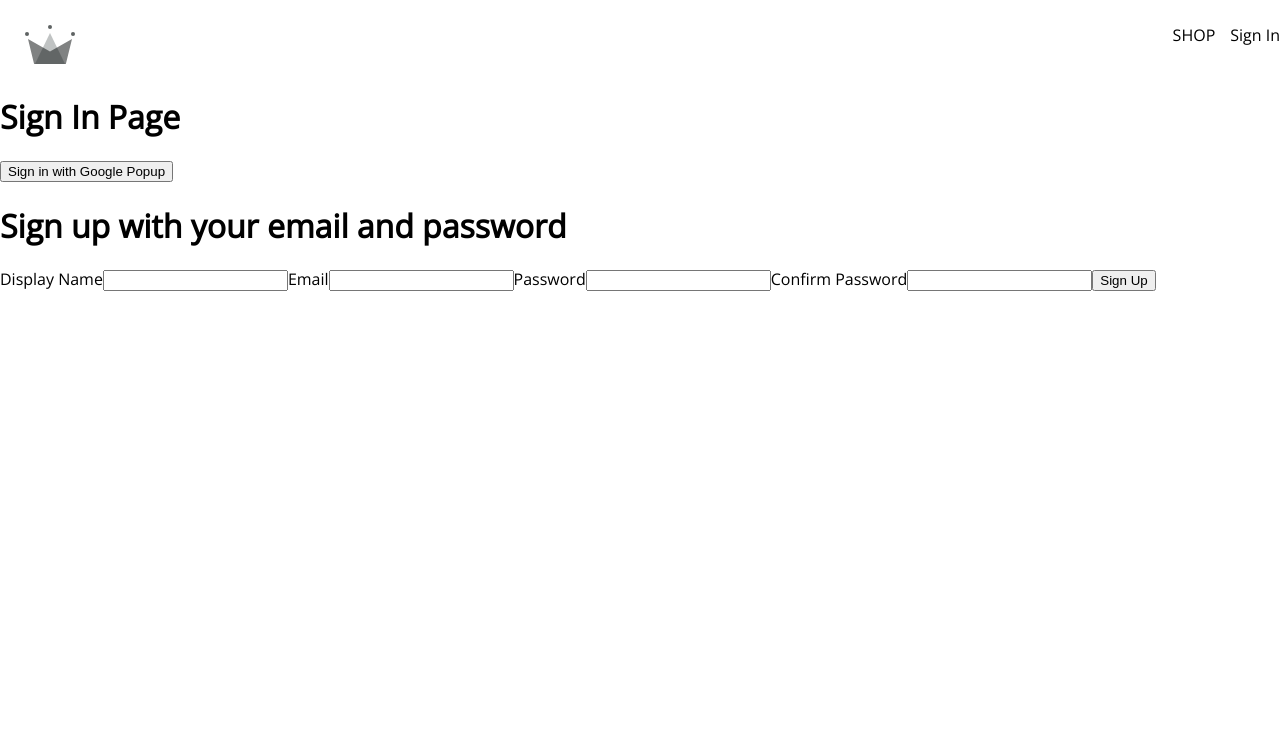
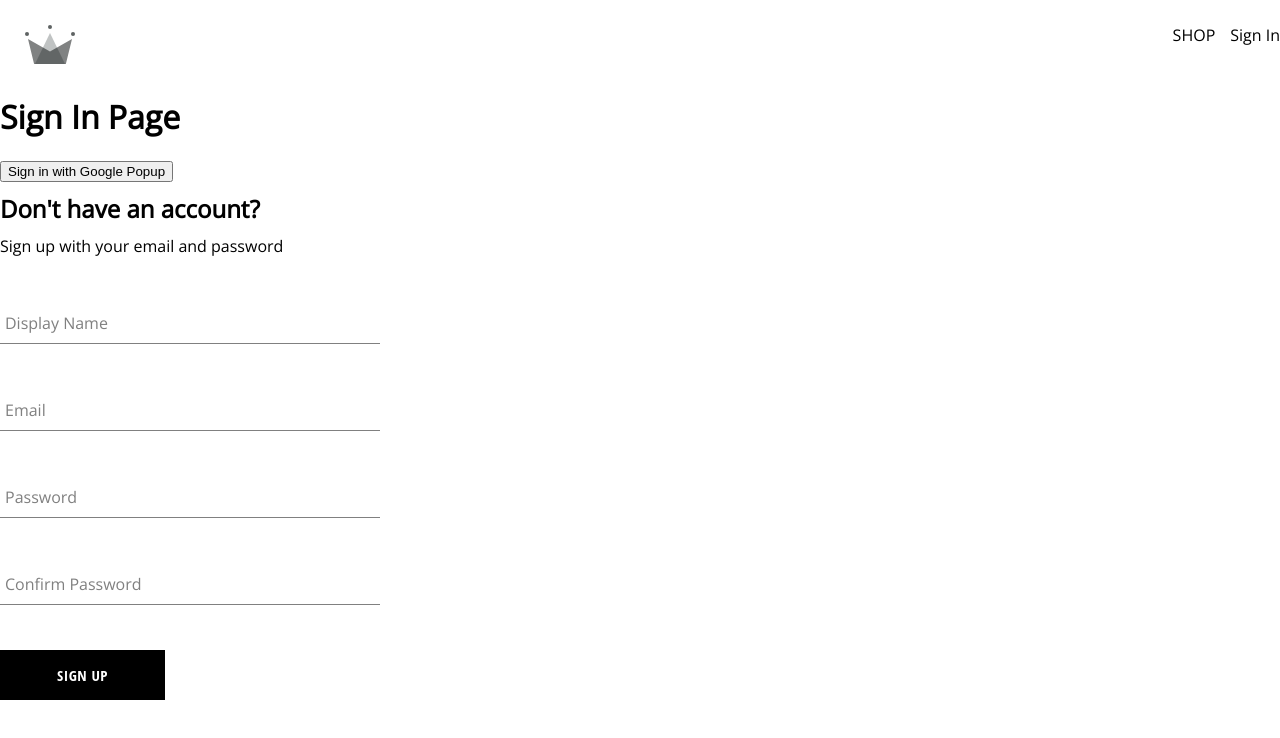
Before and after one commit to amatthewkelly/crwn-clothing, a React (Create React App) app: page /sign-in in a window 1280 px wide. Shown: the top 738 px of the page. Built offline with nearby package versions, Linux system fonts and the light colour scheme; a web font is replaced by a local one.

Commit message:
create sign up, form input, and button components'

```diff
--- /dev/null
+++ b/src/components/button/button.component.jsx
@@ -0,0 +1,18 @@
+import './button.styles.scss';
+
+const BUTTON_TYPE_CLASSES = {
+  google: 'google-sign-in',
+  inverted: 'inverted'
+}
+
+const Button = ({ children, buttonType, ...otherProps }) => {
+  return (
+    <button className={`button-container ${BUTTON_TYPE_CLASSES[buttonType]}`}
+      {...otherProps}
+    >
+      {children}
+    </button>
+  );
+};
+
+export default Button;
--- /dev/null
+++ b/src/components/button/button.styles.scss
@@ -0,0 +1,46 @@
+.button-container {
+  min-width: 165px;
+  width: auto;
+  height: 50px;
+  letter-spacing: 0.5px;
+  line-height: 50px;
+  padding: 0 35px 0 35px;
+  font-size: 15px;
+  background-color: black;
+  color: white;
+  text-transform: uppercase;
+  font-family: 'Open Sans Condensed';
+  font-weight: bolder;
+  border: none;
+  cursor: pointer;
+  display: flex;
+  justify-content: center;
+
+  &:hover {
+    background-color: white;
+    color: black;
+    border: 1px solid black;
+  }
+
+  &.google-sign-in {
+    background-color: #4285f4;
+    color: white;
+
+    &:hover {
+      background-color: #357ae8;
+      border: none;
+    }
+  }
+
+  &.inverted {
+    background-color: white;
+    color: black;
+    border: 1px solid black;
+
+    &:hover {
+      background-color: black;
+      color: white;
+      border: none;
+    }
+  }
+}
--- /dev/null
+++ b/src/components/form-input/form-input.component.jsx
@@ -0,0 +1,20 @@
+import './form-input.styles.scss'
+
+const FormInput = ({ label, ...otherProps }) => {
+  return (
+    <div className="group">
+      <input className="form-input" { ...otherProps } />
+      { label && (
+        <label
+          className={`${
+            otherProps.value.length ? 'shrink' : ''
+          } form-input-label`}
+          >
+            {label}
+          </label>
+        )}
+    </div>
+  );
+};
+
+export default FormInput;
--- /dev/null
+++ b/src/components/form-input/form-input.styles.scss
@@ -0,0 +1,54 @@
+$sub-color: grey;
+$main-color: black;
+
+@mixin shrinkLabel {
+  top: -14px;
+  font-size: 12px;
+  color: $main-color;
+}
+
+.group {
+  position: relative;
+  margin: 45px 0;
+
+  .form-input {
+    background: none;
+    background-color: white;
+    color: $sub-color;
+    font-size: 18px;
+    padding: 10px 10px 10px 5px;
+    display: block;
+    width: 100%;
+    border: none;
+    border-radius: 0;
+    border-bottom: 1px solid $sub-color;
+    margin: 25px 0;
+
+    &:focus {
+      outline: none;
+    }
+
+    &:focus ~ .form-input-label {
+      @include shrinkLabel();
+    }
+  }
+
+  input[type='password'] {
+    letter-spacing: 0.3em;
+  }
+
+  .form-input-label {
+    color: $sub-color;
+    font-size: 16px;
+    font-weight: normal;
+    position: absolute;
+    pointer-events: none;
+    left: 5px;
+    top: 10px;
+    transition: 300ms ease all;
+
+    &.shrink {
+      @include shrinkLabel();
+    }
+  }
+}
--- a/src/components/sign-up-form/sign-up-form.component.jsx
+++ b/src/components/sign-up-form/sign-up-form.component.jsx
@@ -1,6 +1,13 @@
 import { useState } from 'react';
 
-import { createAuthUserWithEmailAndPassword, createUserDocumentFromAuth }from '../../utils/firebase/firebase.utils';
+import FormInput from '../form-input/form-input.component';
+import Button from '../button/button.component';
+import {
+    createAuthUserWithEmailAndPassword,
+    createUserDocumentFromAuth }
+from '../../utils/firebase/firebase.utils';
+
+import './sign-up-form.styles.scss';
 
 const defaultFormFields = {
     displayName: '',
@@ -51,11 +58,12 @@
     };
 
     return (
-        <div>
-            <h1>Sign up with your email and password</h1>
+        <div className='sign-up-container'>
+            <h2>Don't have an account?</h2>
+            <span>Sign up with your email and password</span>
             <form onSubmit={handleSubmit}>
-                <label>Display Name</label>
-                <input
+                <FormInput
+                    label="Display Name"
                     type="text"
                     required
                     onChange={handleChange}
@@ -63,8 +71,8 @@
                     value={displayName}
                 />
 
-                <label>Email</label>
-                <input
+                <FormInput
+                    label="Email"
                     type="email"
                     required
                     onChange={handleChange}
@@ -72,8 +80,8 @@
                     value={email}
                 />
 
-                <label>Password</label>
-                <input
+                <FormInput
+                    label="Password"
                     type="password"
                     required
                     onChange={handleChange}
@@ -81,15 +89,15 @@
                     value={password}
                 />
 
-                <label>Confirm Password</label>
-                <input
+                <FormInput
+                    label="Confirm Password"
                     type="password"
                     required
                     onChange={handleChange}
                     name="confirmPassword"
                     value={confirmPassword}
                 />
-                <button type="submit">Sign Up</button>
+                <Button type="submit">Sign Up</Button>
             </form>
         </div>
     );
--- /dev/null
+++ b/src/components/sign-up-form/sign-up-form.styles.scss
@@ -0,0 +1,9 @@
+.sign-up-container {
+  display: flex;
+  flex-direction: column;
+  width: 380px;
+
+  h2 {
+    margin: 10px 0;
+  }
+}
```
